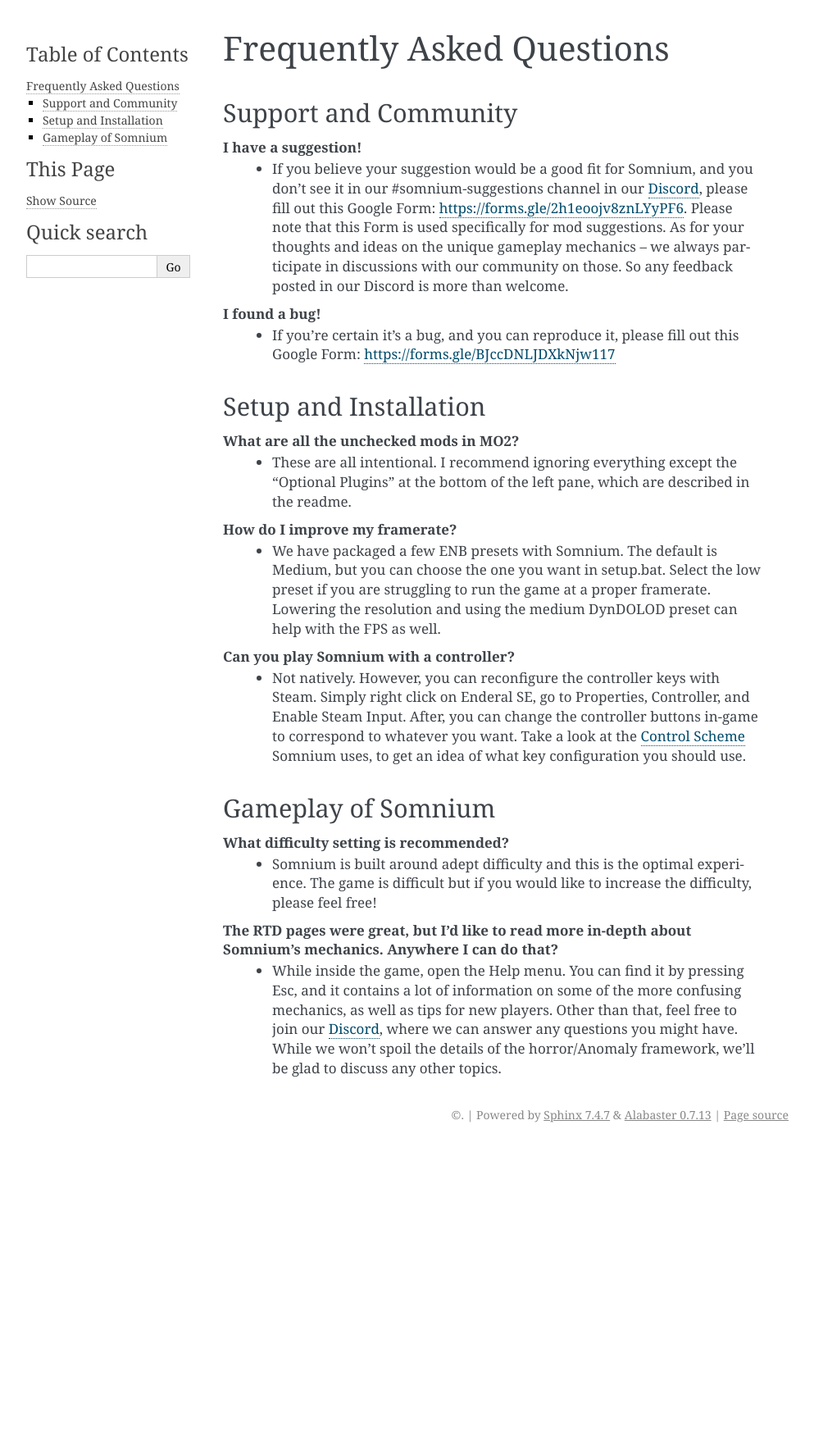
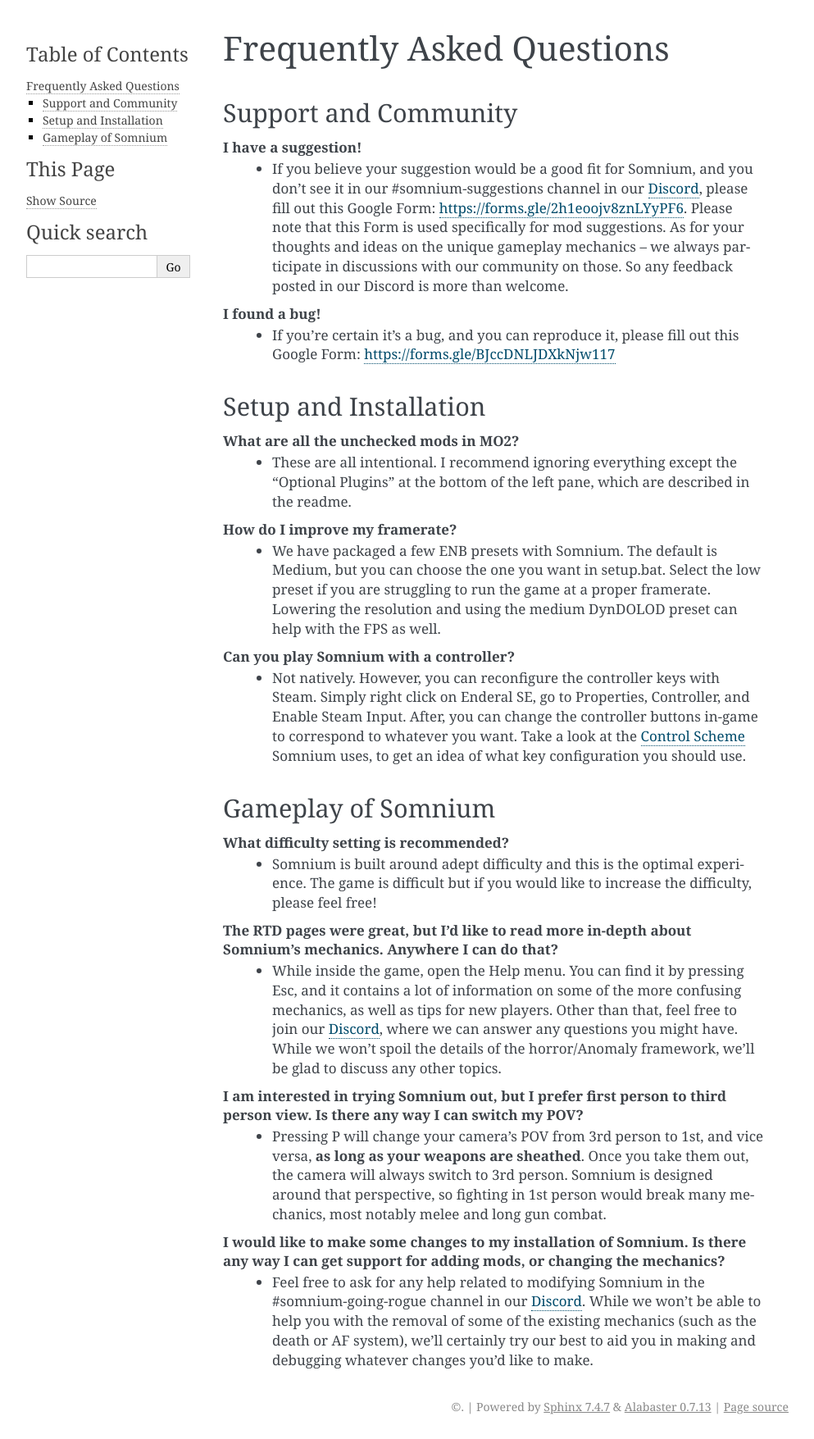
Before and after one commit to apoapse1/somnium-fur-enderal, a Sphinx documentation site: the page built from source/5_FAQ.rst, in a window 1280 px wide. Shown: the whole page at 82% size, without its empty margins (148-1141 px from the left). Built offline with Sphinx 7.4.7, drawn with Linux system fonts in a browser that asks for light colours; before the commit the page ends 1399 px from its top, so only the background shows below that.

Commit message:
Update 5_FAQ.rst

```diff
--- a/source/5_FAQ.rst
+++ b/source/5_FAQ.rst
@@ -32,3 +32,9 @@
 
 **The RTD pages were great, but I'd like to read more in-depth about Somnium's mechanics. Anywhere I can do that?**
  - While inside the game, open the Help menu. You can find it by pressing Esc, and it contains a lot of information on some of the more confusing mechanics, as well as tips for new players. Other than that, feel free to join our `Discord <https://discord.com/invite/BnUHUswABG>`_, where we can answer any questions you might have. While we won't spoil the details of the horror/Anomaly framework, we'll be glad to discuss any other topics.
+
+**I am interested in trying Somnium out, but I prefer first person to third person view. Is there any way I can switch my POV?**
+ - Pressing P will change your camera's POV from 3rd person to 1st, and vice versa, **as long as your weapons are sheathed**. Once you take them out, the camera will always switch to 3rd person. Somnium is designed around that perspective, so fighting in 1st person would break many mechanics, most notably melee and long gun combat.
+
+**I would like to make some changes to my installation of Somnium. Is there any way I can get support for adding mods, or changing the mechanics?**
+ - Feel free to ask for any help related to modifying Somnium in the #somnium-going-rogue channel in our `Discord <https://discord.com/invite/BnUHUswABG>`_. While we  won't be able to help you with the removal of some of the existing mechanics (such as the death or AF system), we'll certainly try our best to aid you in making and debugging whatever changes you'd like to make.
```
